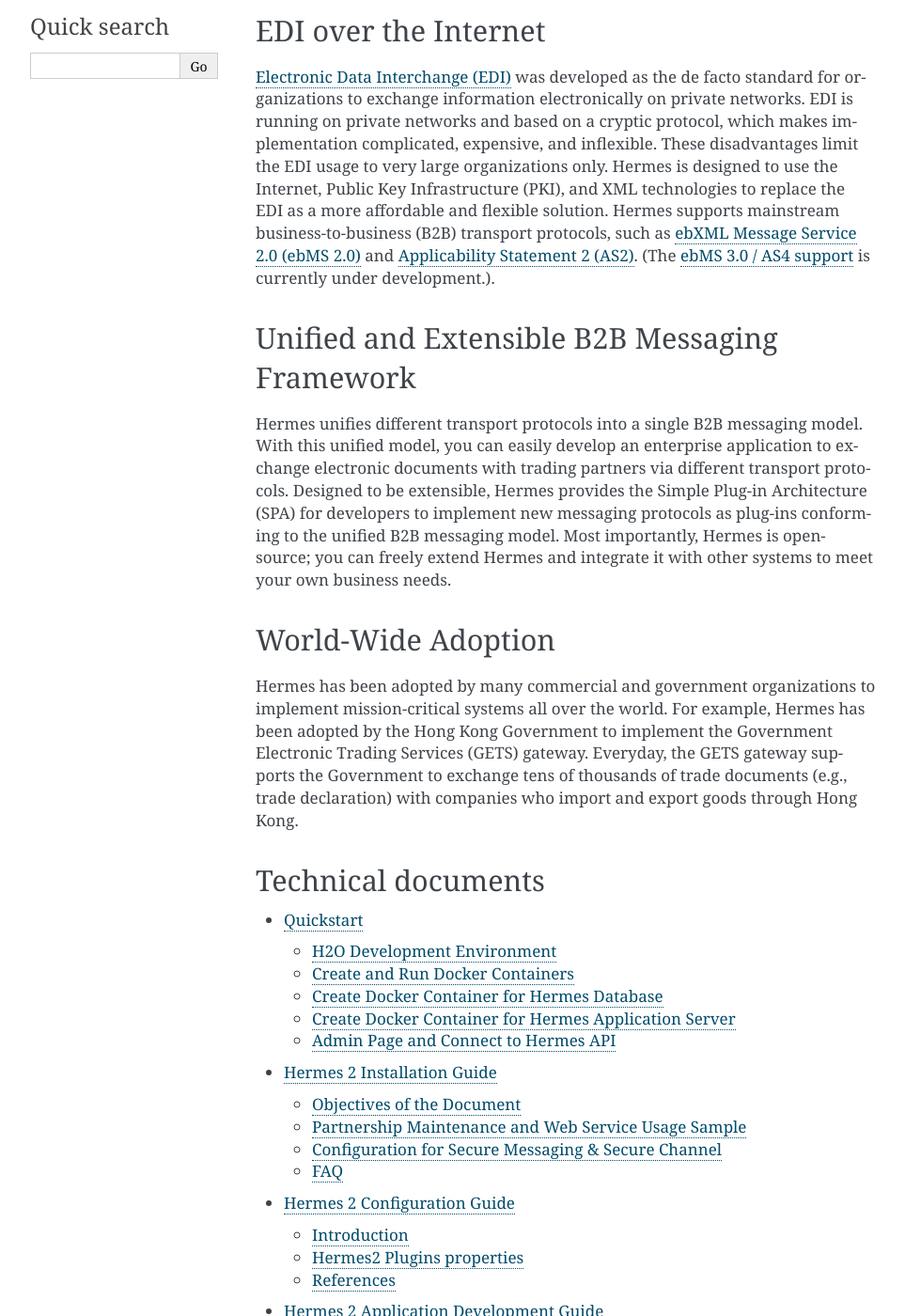
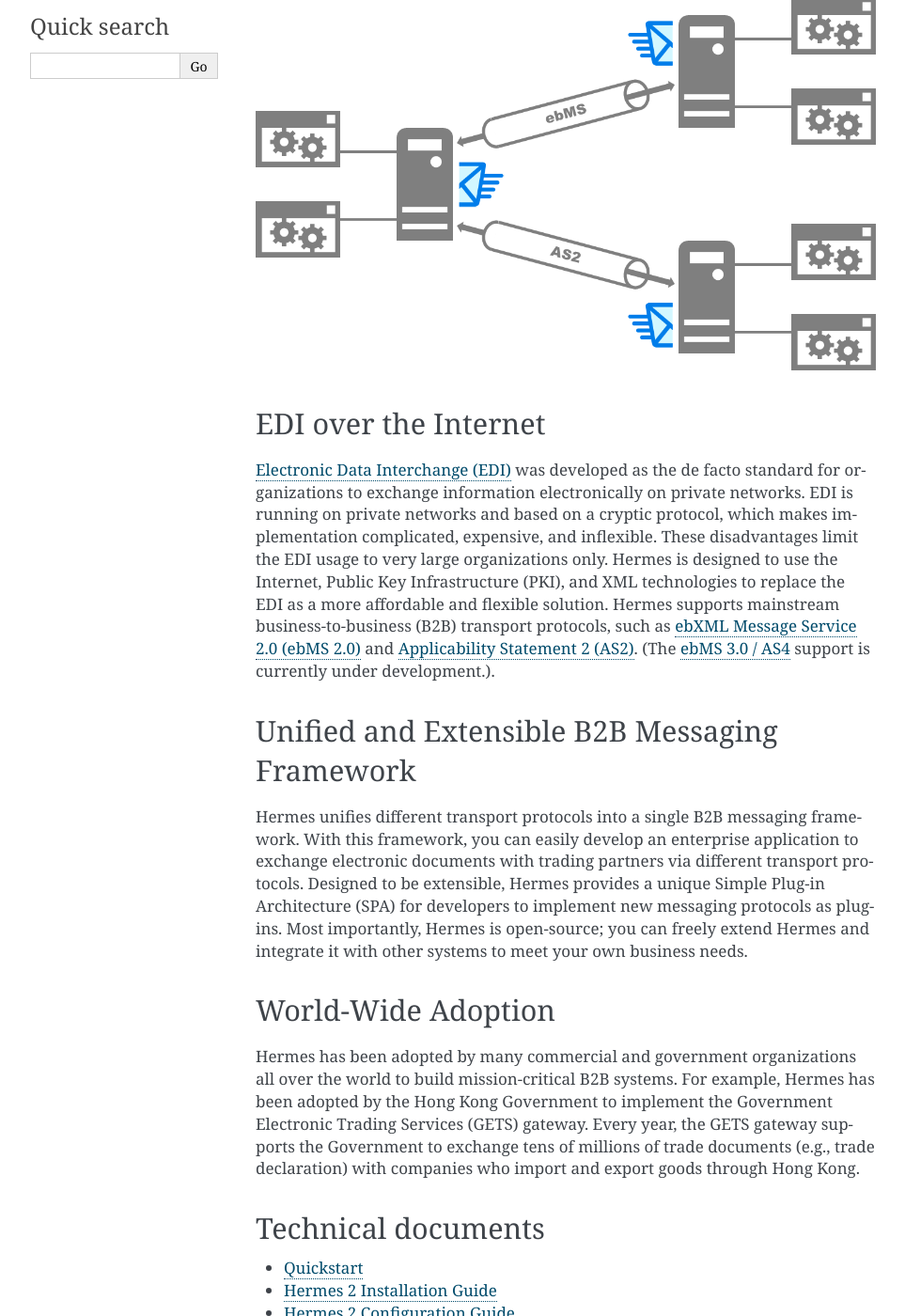
Before and after one commit to cecid/hermes-docs, a Sphinx documentation site: the page built from docs/source/index.rst, in a window 1280 px wide and 1400 px high, scrolled down 459 px. Shown: the whole window at 94% size, without its empty margins (148-1111 px from the left). Built offline with Sphinx 7.4.7, drawn with Linux system fonts in a browser that asks for light colours; some of the changed text lies outside the part shown.

Commit message:
added intro image

```diff
--- a/docs/source/index.rst
+++ b/docs/source/index.rst
@@ -4,7 +4,7 @@
 Proven Solution to Automate B2B Transactions
 --------------------------------------------
 
-Hermes Business Messaging Gateway is a proven open-source solution for
+**Hermes Business Messaging Gateway** is a proven open-source solution for
 enterprises to automate business transactions with business partners
 through secure and reliable exchange of electronic documents (e.g.,
 purchase orders). Hermes is secure; it allows you to encrypt and
@@ -12,6 +12,8 @@
 sender can automatically retransmit a message when it is dropped in
 the network and the receiver can also guarantee every message is
 delivered once and only once, and in the right order.
+
+.. image:: _static/images/hermes_intro.png
 
 EDI over the Internet
 ---------------------
@@ -30,39 +32,38 @@
 Service 2.0 (ebMS 2.0)
 <https://www.oasis-open.org/committees/tc_home.php?wg_abbrev=ebxml-msg>`_
 and `Applicability Statement 2 (AS2)
-<http://www.ietf.org/rfc/rfc4130.txt>`_. (The `ebMS 3.0 / AS4 support
+<http://www.ietf.org/rfc/rfc4130.txt>`_. (The `ebMS 3.0 / AS4
 <https://www.oasis-open.org/committees/tc_home.php?wg_abbrev=ebxml-msg>`_
-is currently under development.).
+support is currently under development.).
 
 Unified and Extensible B2B Messaging Framework
 ----------------------------------------------
 
 Hermes unifies different transport protocols into a single B2B
-messaging model. With this unified model, you can easily develop an
+messaging framework. With this framework, you can easily develop an
 enterprise application to exchange electronic documents with trading
 partners via different transport protocols. Designed to be extensible,
-Hermes provides the Simple Plug-in Architecture (SPA) for developers
-to implement new messaging protocols as plug-ins conforming to the
-unified B2B messaging model. Most importantly, Hermes is open-source;
-you can freely extend Hermes and integrate it with other systems to
-meet your own business needs.
+Hermes provides a unique Simple Plug-in Architecture (SPA) for
+developers to implement new messaging protocols as plug-ins. Most
+importantly, Hermes is open-source; you can freely extend Hermes and
+integrate it with other systems to meet your own business needs.
 
 World-Wide Adoption
 -------------------
 
 Hermes has been adopted by many commercial and government
-organizations to implement mission-critical systems all over the
-world. For example, Hermes has been adopted by the Hong Kong
+organizations all over the world to build mission-critical B2B
+systems. For example, Hermes has been adopted by the Hong Kong
 Government to implement the Government Electronic Trading Services
-(GETS) gateway. Everyday, the GETS gateway supports the Government to
-exchange tens of thousands of trade documents (e.g., trade
+(GETS) gateway. Every year, the GETS gateway supports the Government to
+exchange tens of millions of trade documents (e.g., trade
 declaration) with companies who import and export goods through Hong
 Kong.
 
 Technical documents
 -------------------
 .. toctree::
-   :maxdepth: 2
+   :maxdepth: 1
 
    quickstart
    installation
```
Also changed, not shown: docs/source/_static/images/hermes_intro.png (added).
